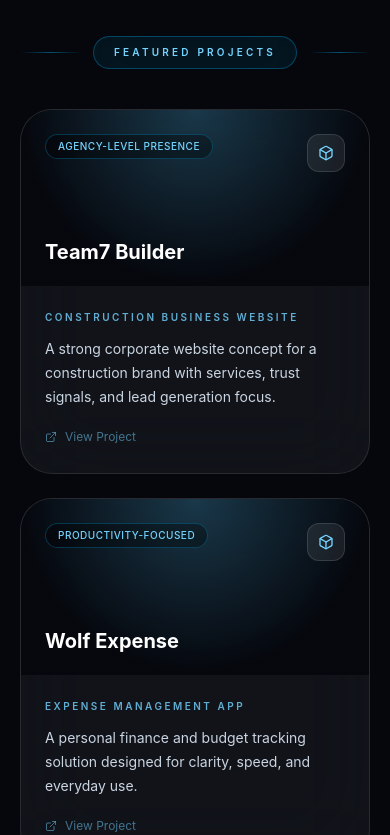
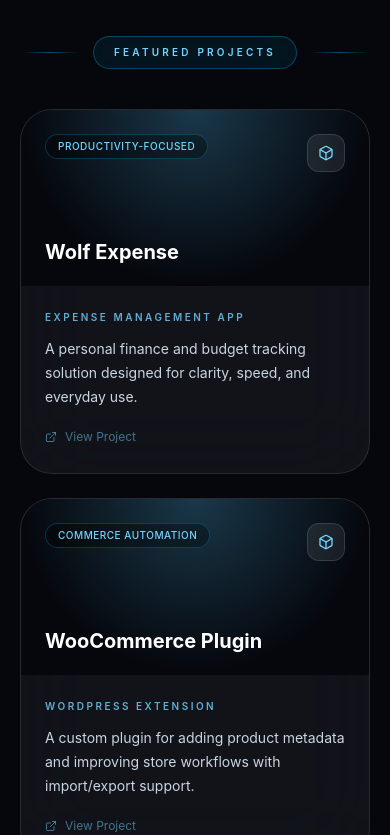
Before and after one commit to Sathish-dev20/sathish-portfolio, a React (Vite) app: page / in a window 390 px wide. Shown: the part 9920-10755 px from the top of the page. Built offline with nearby package versions, Linux system fonts and the light colour scheme.

Commit message:
Fixed mobile rendering issue and removed Team7 Builder project

```diff
--- a/src/App.jsx
+++ b/src/App.jsx
@@ -107,13 +107,6 @@
 ];
 
 const projects = [
-  {
-    name: "Team7 Builder",
-    type: "Construction business website",
-    details:
-      "A strong corporate website concept for a construction brand with services, trust signals, and lead generation focus.",
-    tag: "Agency-level presence",
-  },
   {
     name: "Wolf Expense",
     type: "Expense management app",
@@ -600,10 +593,10 @@
   };
 
   return (
-    <div className="relative min-h-screen overflow-x-hidden bg-[#05070d] text-white">
+    <div className="relative min-h-screen overflow-hidden bg-[#05070d] text-white">
+      {" "}
       <GlobalSpotlight />
       <div className="pointer-events-none fixed inset-0 z-0 bg-[linear-gradient(rgba(148,163,184,0.035)_1px,transparent_1px),linear-gradient(90deg,rgba(148,163,184,0.035)_1px,transparent_1px)] bg-[size:80px_80px]" />
-
       {/* ═══ NAVBAR ═══ */}
       <header
         className={`sticky top-0 z-40 w-full transition-all duration-300 ${
@@ -674,7 +667,6 @@
           <MobileNav open={menuOpen} setOpen={setMenuOpen} />
         </div>
       </header>
-
       {/* ═══════════════════════════ HERO ═══════════════════════════ */}
       <section
         ref={heroRef}
@@ -838,7 +830,6 @@
           </div>
         </motion.div>
       </section>
-
       {/* ═══ MAIN CONTENT ═══ */}
       <div className="relative z-10 mx-auto w-full max-w-7xl px-5 pb-24 sm:px-8">
         {/* ABOUT */}
@@ -1375,7 +1366,6 @@
           </div>
         </section>
       </div>
-
       {/* FOOTER */}
       <footer className="relative z-10 border-t border-white/8 py-8 text-center text-xs text-slate-500">
         <p>
```
Also changed, not shown: 1 other file (tests, documents, lock files or other folders).
